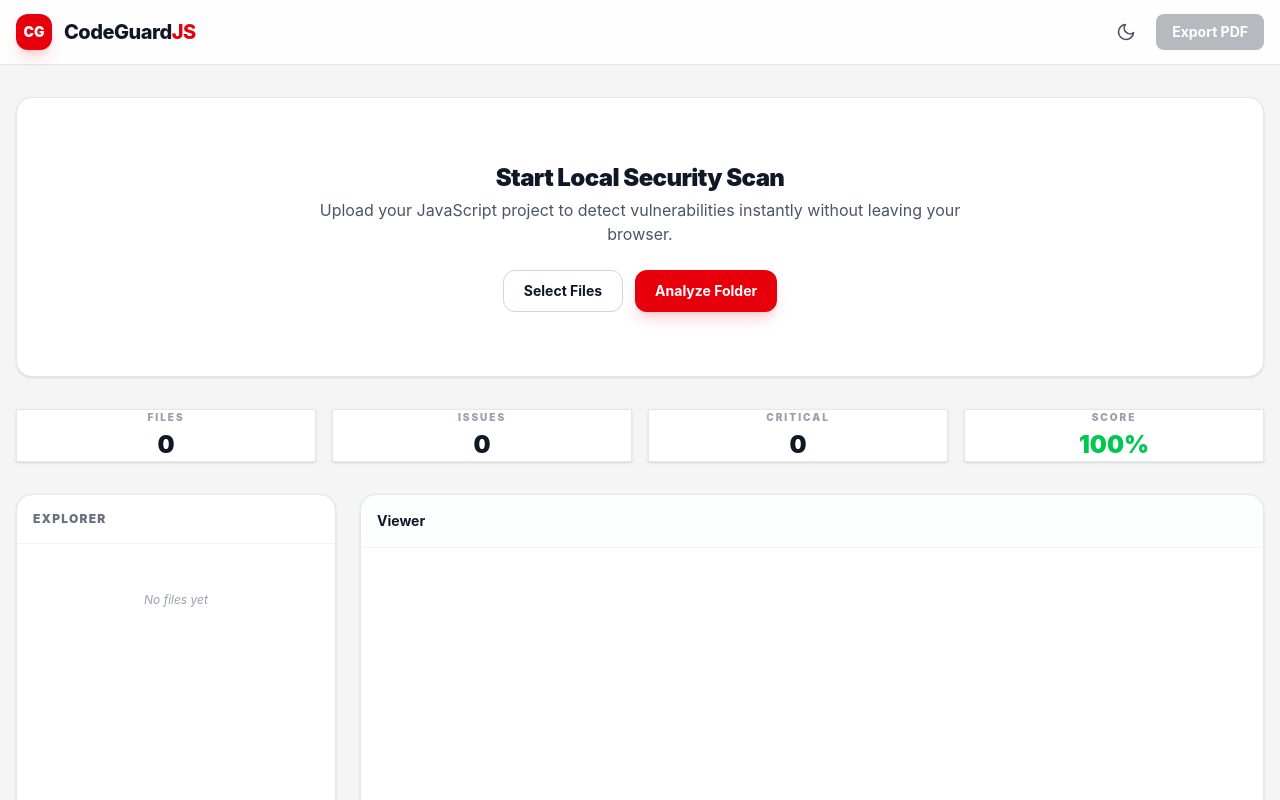
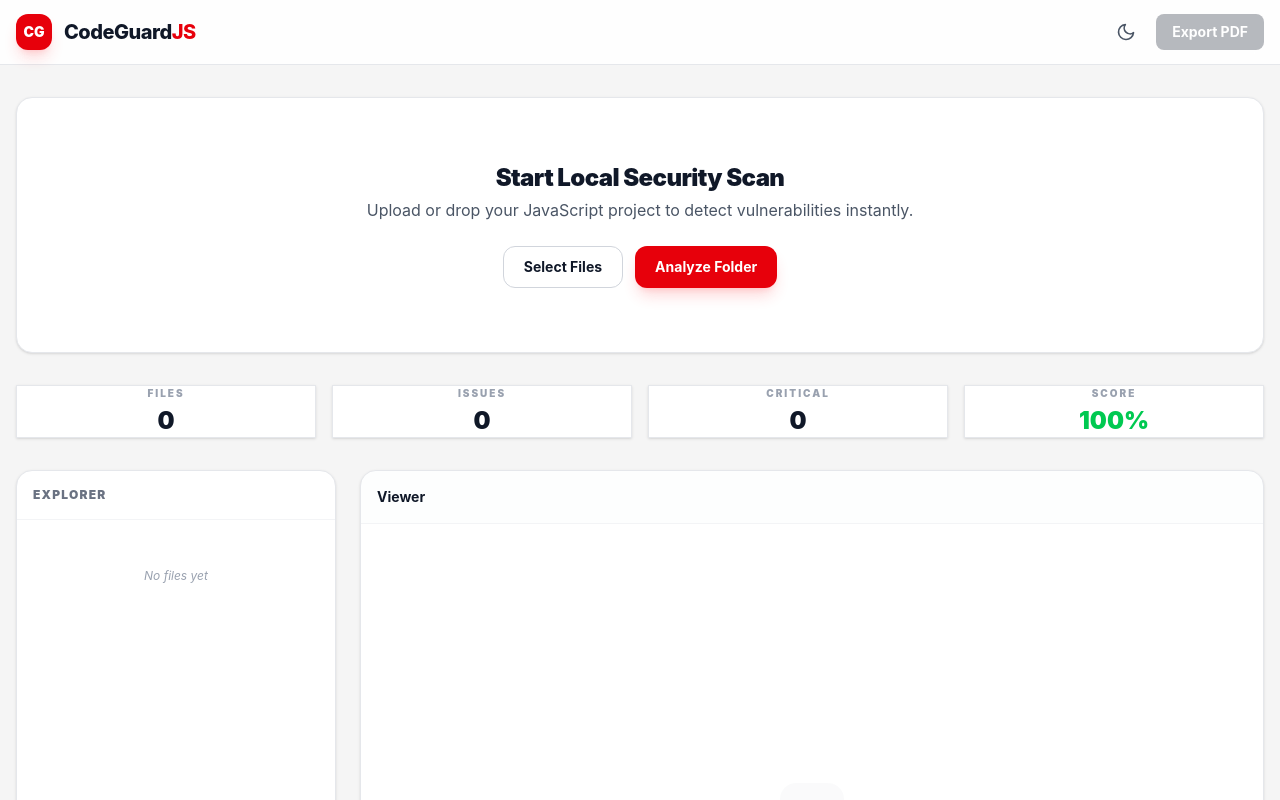
Before and after one commit to x-CHRIS-x/codeguard-js, a React (Vite) app: page / in a window 1280 px wide. Shown: the top 800 px of the page. Built offline with nearby package versions, Linux system fonts and the light colour scheme.

Commit message:
docs: add drag and drop hint to upload section

```diff
--- a/src/App.jsx
+++ b/src/App.jsx
@@ -215,7 +215,7 @@ function App() {
         <section className={`mb-8 flex items-center justify-between p-6 rounded-2xl bg-white dark:bg-zinc-900 border border-gray-200 dark:border-zinc-800 shadow-sm transition-all ${results.length === 0 ? 'flex-col gap-6 text-center py-16' : ''}`}>
           <div className={results.length === 0 ? 'max-w-2xl' : ''}>
             <h2 className="text-2xl font-black tracking-tight">{results.length === 0 ? 'Start Local Security Scan' : 'Project Analysis'}</h2>
-            <p className="text-gray-600 dark:text-gray-400 mt-1">{results.length === 0 ? 'Upload your JavaScript project to detect vulnerabilities instantly without leaving your browser.' : `${files.length} files processed. Select one to view issues.`}</p>
+            <p className="text-gray-600 dark:text-gray-400 mt-1">{results.length === 0 ? 'Upload or drop your JavaScript project to detect vulnerabilities instantly.' : `${files.length} files processed. Select one to view issues.`}</p>
           </div>
           <div className="flex flex-col items-center gap-3">
             <div className="flex gap-3">
```
